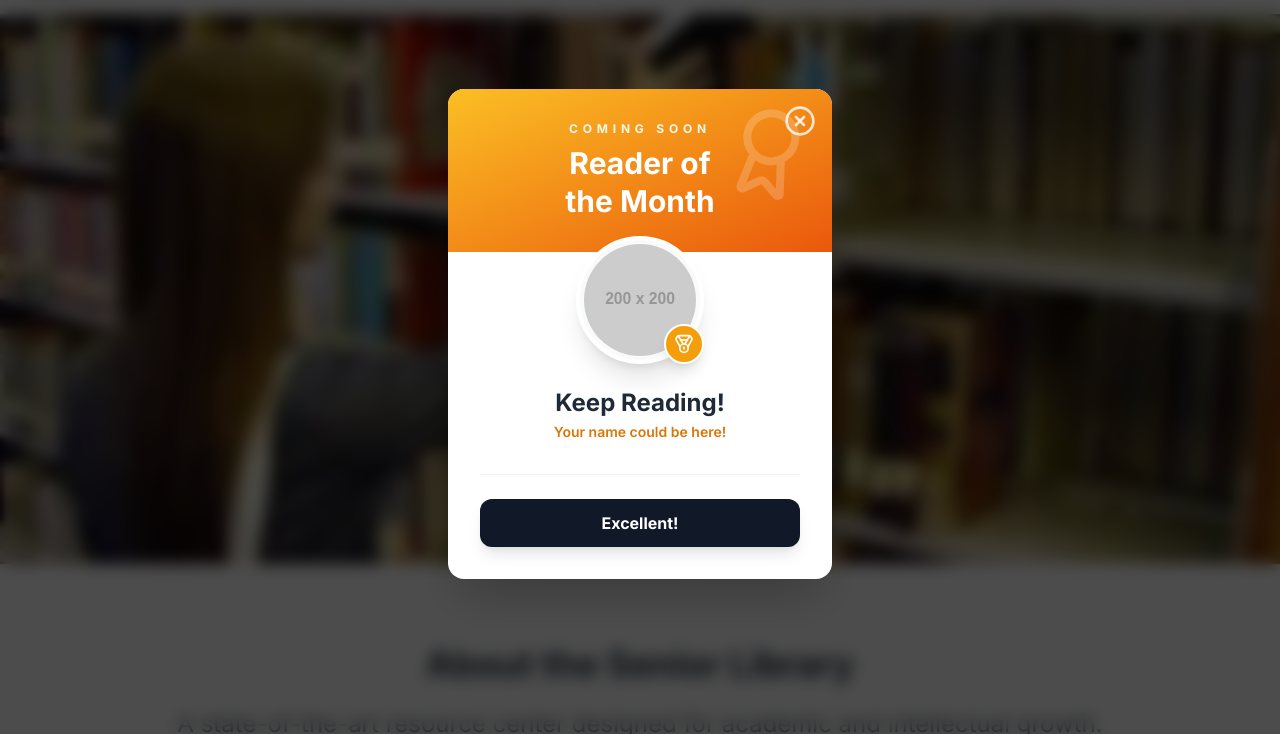
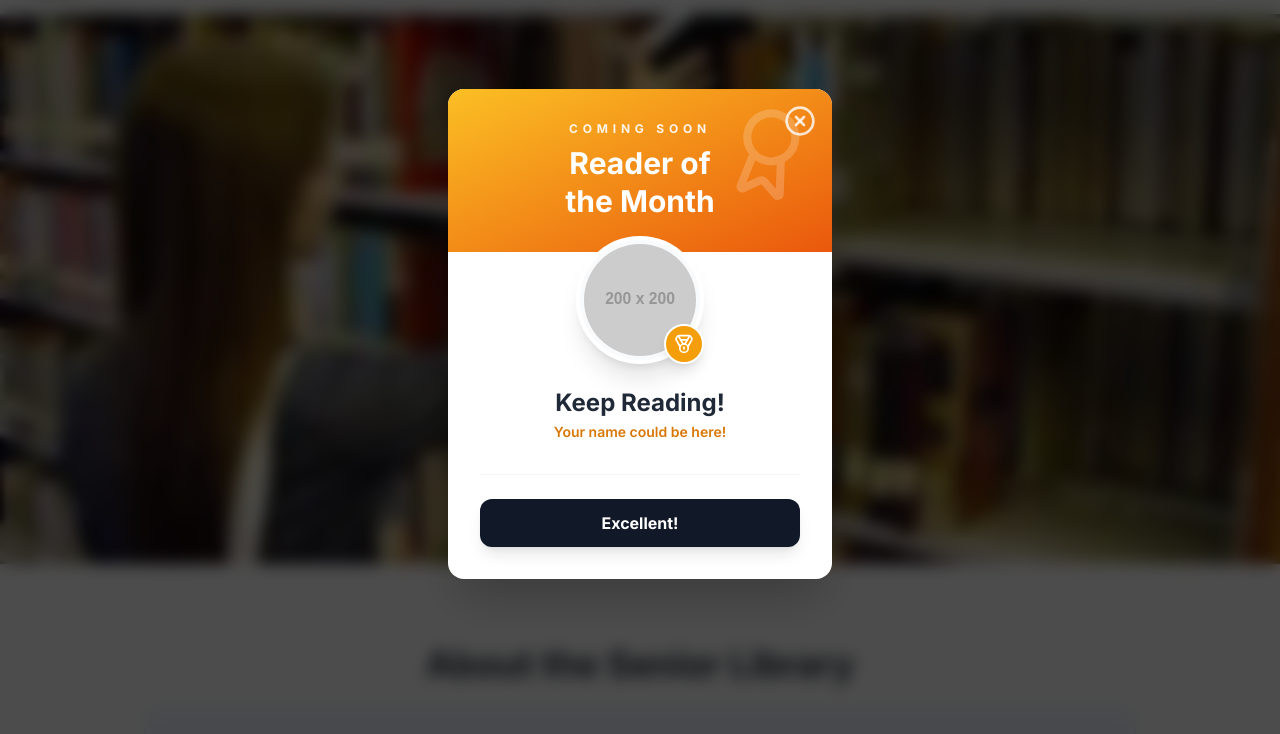
Before and after one commit to ambu61/gyanshree.lib, a plain HTML site: page index.html in a window 1280 px wide. Shown: the part 66-800 px from the top of the page. Drawn offline with nearby package versions, Linux system fonts and the light colour scheme; no server answers; placeholder pictures from the web are drawn by us.

Commit message:
Update index.html

```diff
--- a/index.html
+++ b/index.html
@@ -4,7 +4,6 @@
     <meta charset="UTF-8">
     <meta name="viewport" content="width=device-width, initial-scale=1.0">
     <title>Senior Library (VI-XII) - Gyanshree School</title>
-    <!-- External Scripts: Tailwind for styling, Lucide for icons, and Supabase for data -->
     <script src="https://cdn.tailwindcss.com"></script>
     <script src="https://unpkg.com/lucide@latest"></script>
     <script src="https://cdn.jsdelivr.net/npm/@supabase/supabase-js@2"></script>
@@ -66,7 +65,6 @@
     </header>
 
     <main class="flex-grow">
-        <!-- Hero Carousel -->
         <div id="slider" class="relative w-full h-[300px] sm:h-[400px] lg:h-[550px] overflow-hidden bg-gray-900">
             <div class="slide absolute inset-0 w-full h-full opacity-100">
                 <img src="unnamed.png" alt="Library Desk" class="w-full h-full object-cover" onerror="this.onerror=null;this.src='https://placehold.co/800x400/38bdf8/ffffff?text=Desk';">
@@ -85,7 +83,6 @@
         <section class="py-12 sm:py-20 bg-white">
             <div class="container mx-auto px-4 text-center max-w-5xl">
                 <h2 class="text-4xl font-extrabold text-gray-800 mb-6">About the Senior Library</h2>
-                <p class="text-xl sm:text-2xl text-gray-600 leading-relaxed mb-8">A state-of-the-art resource center designed for academic and intellectual growth.</p>
 
                 <div class="bg-blue-50 p-8 rounded-2xl border border-blue-100 shadow-sm">
                     <p class="text-lg text-gray-700 leading-relaxed text-justify md:text-center">
@@ -95,7 +92,6 @@
             </div>
         </section>
 
-        <!-- Features Grid -->
         <section class="bg-gray-200 py-12 sm:py-16">
             <div class="max-w-6xl mx-auto px-4">
                 <div id="resourceGrid" class="grid grid-cols-1 sm:grid-cols-2 md:grid-cols-3 lg:grid-cols-6 gap-4">
@@ -132,15 +128,12 @@
         </section>
     </main>
 
-    <!-- READER OF THE MONTH POPUP MODAL -->
     <div id="reader-modal" class="fixed inset-0 z-[100] modal-overlay flex items-center justify-center p-4 hidden">
         <div class="bg-white rounded-2xl max-w-sm w-full shadow-2xl overflow-hidden relative transform transition-all scale-90 opacity-0 duration-500" id="modal-content">
-            <!-- Close Button -->
             <button onclick="closeReaderModal()" class="absolute top-4 right-4 text-white/80 hover:text-white transition z-10">
                 <i data-lucide="x-circle" class="w-8 h-8"></i>
             </button>
 
-            <!-- Card Header -->
             <div class="bg-gradient-to-br from-amber-400 to-orange-600 p-8 text-center text-white relative">
                 <div class="absolute top-0 right-0 p-4 opacity-20">
                     <i data-lucide="award" class="w-24 h-24 rotate-12"></i>
@@ -149,7 +142,6 @@
                 <h2 class="text-3xl font-bold leading-tight">Reader of <br>the Month</h2>
             </div>
 
-            <!-- Card Body -->
             <div class="p-8 text-center -mt-12">
                 <div class="relative inline-block mb-6">
                     <div class="w-32 h-32 mx-auto rounded-full border-4 border-white p-1 overflow-hidden shadow-xl bg-gray-50">
```
